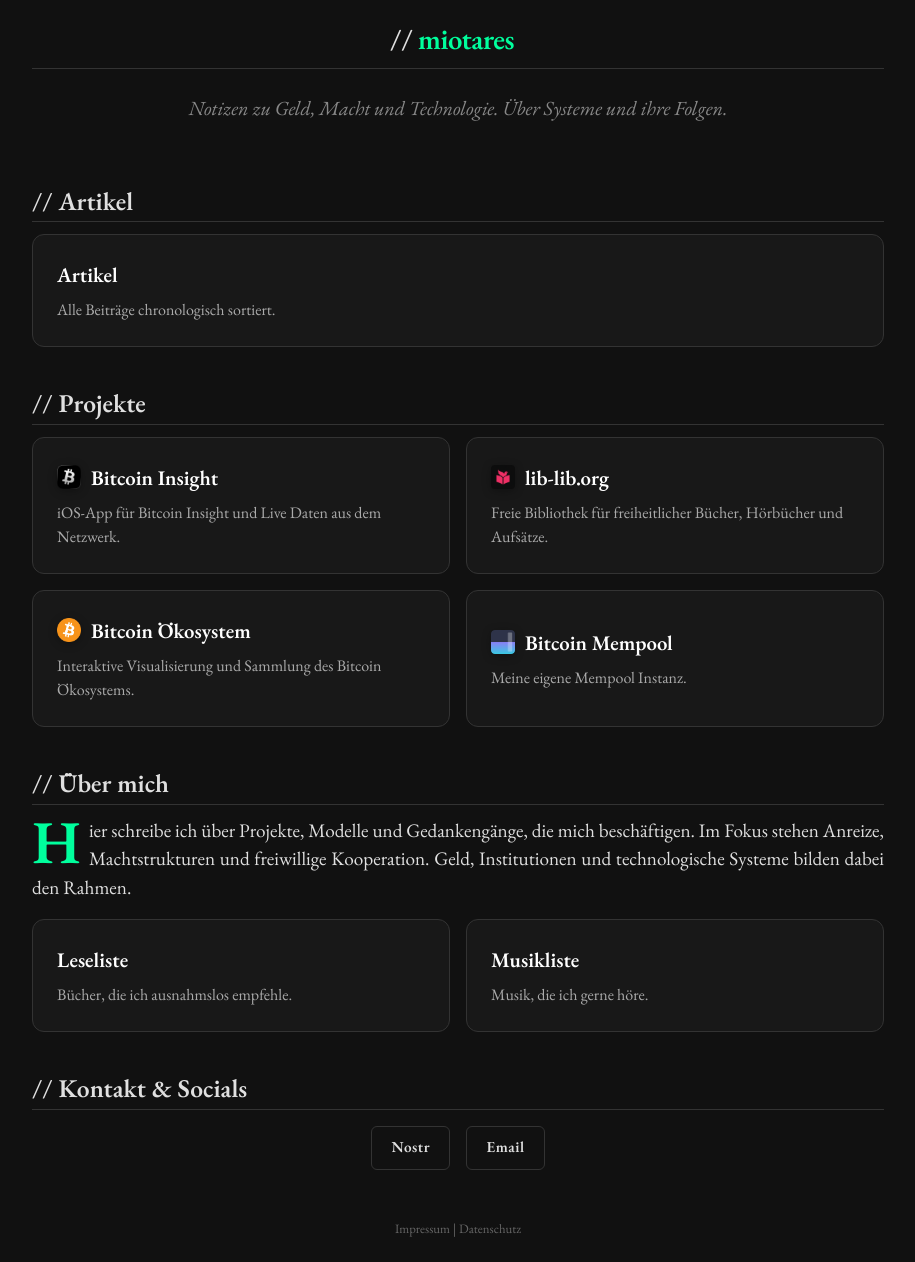
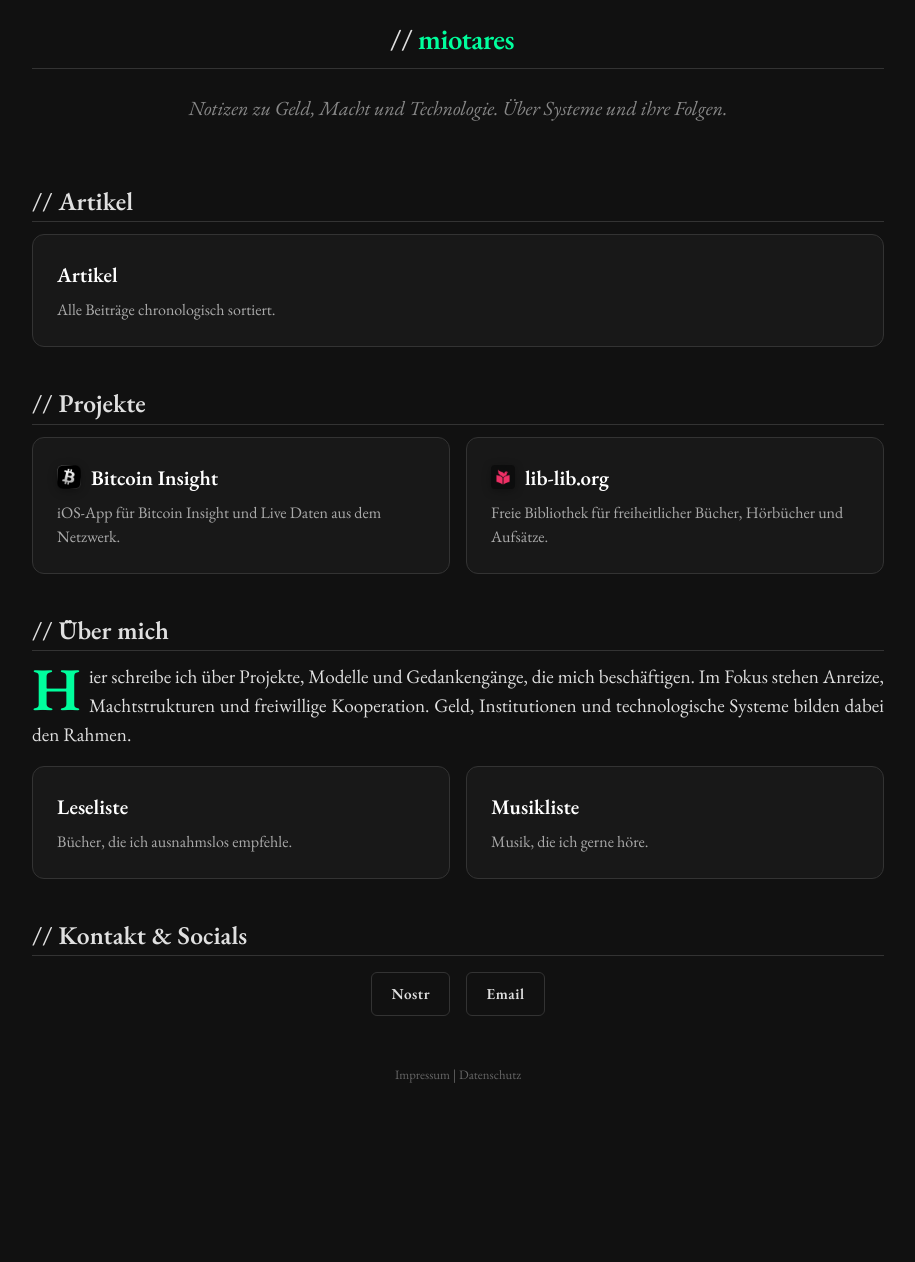
Before and after one commit to Miotares/miotares, a Jekyll site: the page built from index.html, in a window 1280 px wide. Shown: the whole page, without its empty margins (182-1097 px from the left). Built offline with Jekyll 4.4.1, drawn with Linux system fonts in a browser that asks for light colours; after the commit the page ends 1109 px from its top, so only the background shows below that.

Commit message:
Projekte BTC-Eco und Mempool von der Startseite entfernt
Co-Authored-By: Claude Opus 5.5 <noreply@anthropic.com>

```diff
--- a/index.html
+++ b/index.html
@@ -103,20 +103,6 @@ layout: none
                     </div>
                     <span class="description">Freie Bibliothek für freiheitlicher Bücher, Hörbücher und Aufsätze.</span>
                 </a>
-                <a href="https://btc-eco.de/" class="project-link" target="_blank" data-umami-event="project-click" data-umami-event-project="btc-eco">
-                    <div class="project-title">
-                        <img src="assets/icon-btc-eco.png" alt="Bitcoin Ökosystem Logo" class="project-logo">
-                        Bitcoin Ökosystem
-                    </div>
-                    <span class="description">Interaktive Visualisierung und Sammlung des Bitcoin Ökosystems.</span>
-                </a>
-                <a href="https://mempool.miotares.com" class="project-link" target="_blank" data-umami-event="project-click" data-umami-event-project="mempool">
-                    <div class="project-title">
-                        <img src="assets/mempool-logo.png" alt="Mempool Logo" class="project-logo">
-                        Bitcoin Mempool
-                    </div>
-                    <span class="description">Meine eigene Mempool Instanz.</span>
-                </a>
                 <!--
                 <a href="https://blockdenker.miotares.com/" class="project-link" target="_blank">
                     <div class="project-title">
```
